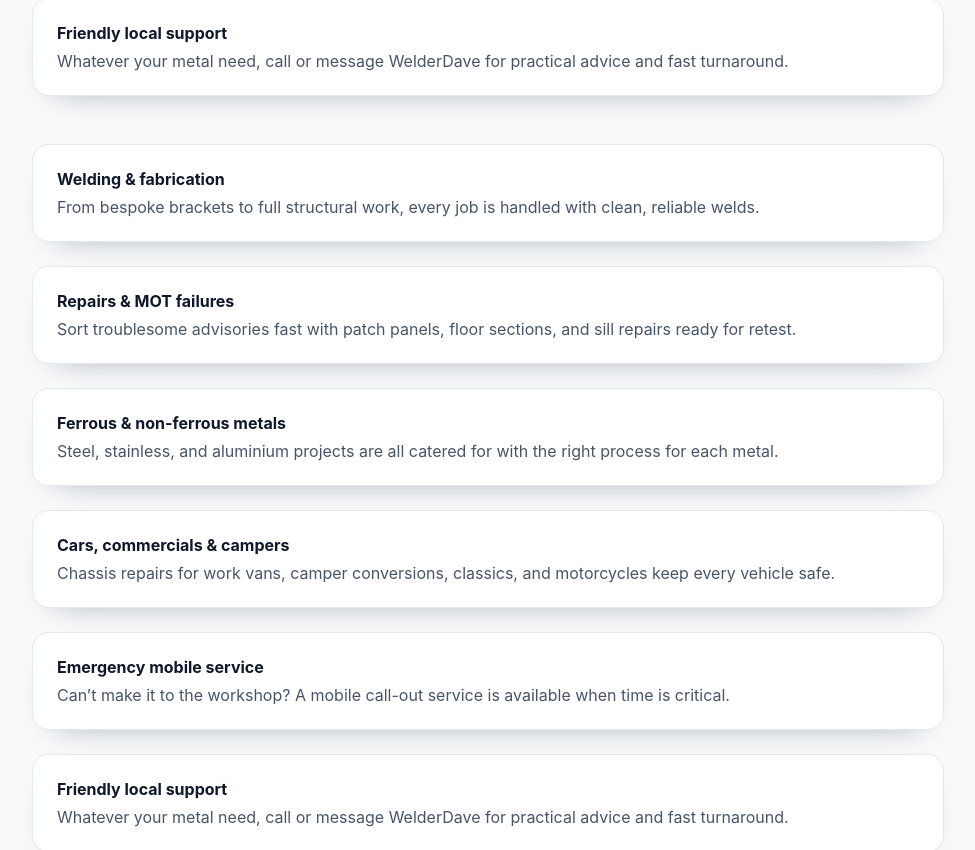
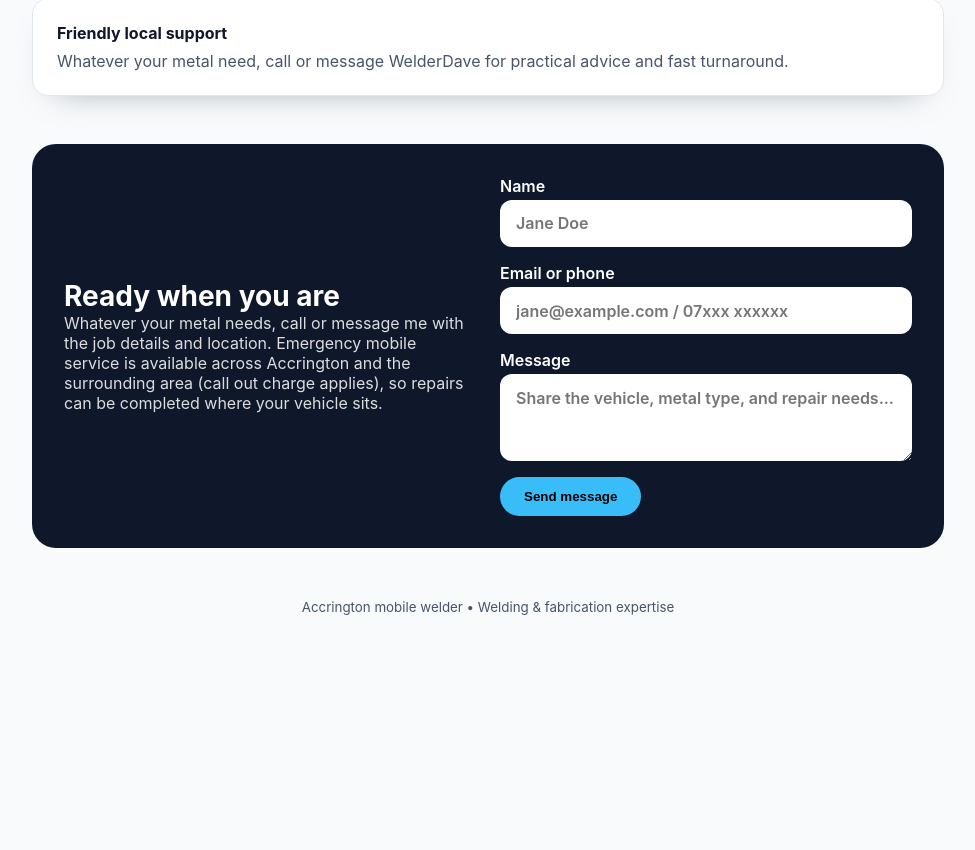
Before and after one commit to jenkinchris11/WelderDave, a Vue app in the folder vue-netlify/: page / in a window 1280 px wide. Shown: the part 1321-2171 px from the top of the page, without its empty margins (152-1127 px from the left). After the commit the page ends 1985 px from the top, so only its background shows below. Built offline with nearby package versions, Linux system fonts and the light colour scheme.

Commit message:
Update App.vue

```diff
--- a/vue-netlify/src/App.vue
+++ b/vue-netlify/src/App.vue
@@ -17,7 +17,6 @@ import ContactCard from './components/ContactCard.vue';
     <main>
       <HeroSection />
       <FeatureGrid id="services" />
-      <FeatureGrid id="features" />
       <ContactCard id="contact" />
     </main>
 
```
